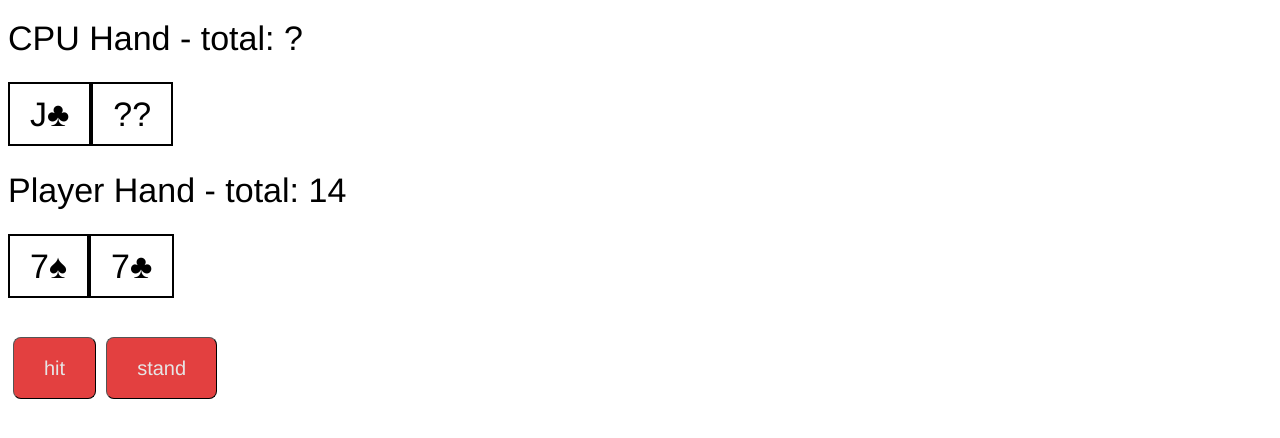
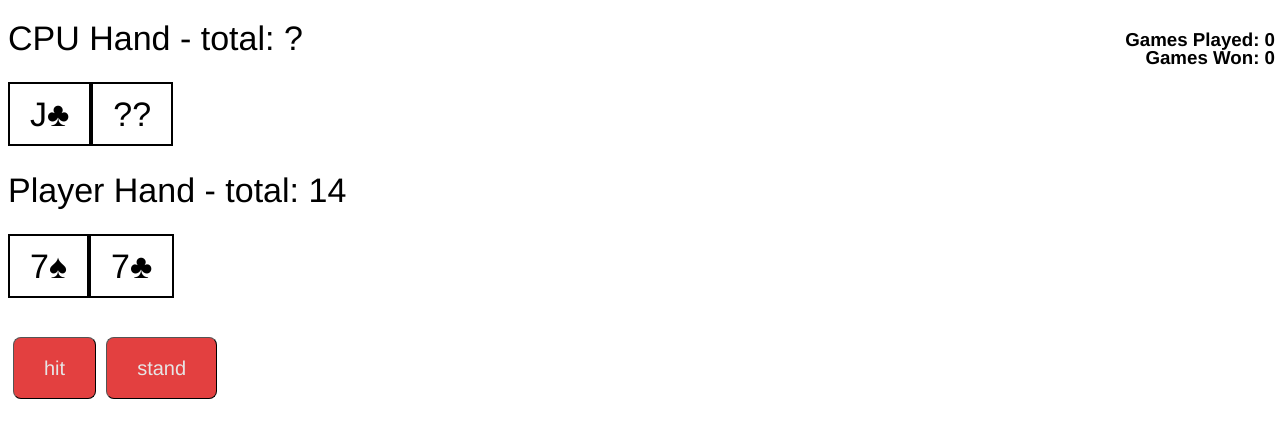
Before and after one commit to cto234/Blackjack, a website: page src/public/index.html in a window 1280 px wide. Both pictures are taken after a click on the input "Play". Drawn offline with Linux system fonts and the light colour scheme.

Commit message:
added score counter

```diff
--- a/src/public/javascripts/main.js
+++ b/src/public/javascripts/main.js
@@ -86,6 +86,9 @@ function elt(type) {                                //For creating elements more
 
 function main(){
 
+    let gamesPlayed = 0;
+    let gamesWon = 0;
+
     const btn = document.querySelector('.playBtn');
     btn.addEventListener('click', function(evt) {
         evt.preventDefault();
@@ -98,6 +101,17 @@ function main(){
     });
 
     function startGame(){
+
+        const played = elt('h3', 'Games Played: '+gamesPlayed);
+        played.setAttribute('id', 'played')
+        const won = elt('h3', 'Games Won: '+gamesWon)
+        /*
+        document.body.appendChild(played);
+        document.body.appendChild(won);
+        */
+       const score = elt('div', played, won);
+       score.setAttribute('id', 'box')
+       document.body.appendChild(score);
 
         const deck = new Deck();         //create a deck of cards
         deck.shuffle();                  //and shuffle
@@ -176,6 +190,7 @@ function main(){
         function update(){
 
             document.body.innerHTML = '';
+            document.body.appendChild(score);
 
             //---------CPU----------
             let cpuUpdate = elt('h2', 'CPU Hand - total: ? ', elt('ol'));  //only displaying first card
@@ -225,6 +240,7 @@ function main(){
 
             //clear the screen
             document.body.innerHTML = '';
+            document.body.appendChild(score);
 
             //display all cards and score
             let cpuDone = elt('ol');
@@ -241,9 +257,12 @@ function main(){
             document.body.appendChild(elt('h2', 'Your Score: ', JSON.stringify(playerScore)));
             document.body.appendChild(playerDone);
 
+            let won = false;
+
             let gameOverText;
             if(cpuScore>21){
                 gameOverText = 'CPU busts! You win! :D';
+                won = true;
             }
             else if(playerScore>21){
                 gameOverText = 'You bust! CPU wins. :(';
@@ -253,6 +272,7 @@ function main(){
             }
             else if(playerScore>cpuScore){
                 gameOverText = "You win! :D";
+                won = true;
             }
             else{
                 gameOverText = "Tie! :|";
@@ -265,6 +285,10 @@ function main(){
             //restart game
             restartBtn.addEventListener('click', function(evt){
                 document.body.innerHTML = '';
+                gamesPlayed++;
+                if(won){
+                    gamesWon++;
+                }
                 startGame();
             })
         }
--- a/src/public/stylesheets/style.css
+++ b/src/public/stylesheets/style.css
@@ -98,7 +98,11 @@ label{
 }
 
 h3{
-    display: block;
-    float: right;
+    font-family: "Haas Grot Text R Web", "Helvetica Neue", Helvetica, Arial, sans-serif;
+    position: absolute;
+    right: 5px;
+}
 
+#played{
+    top: 10px;
 }
```
